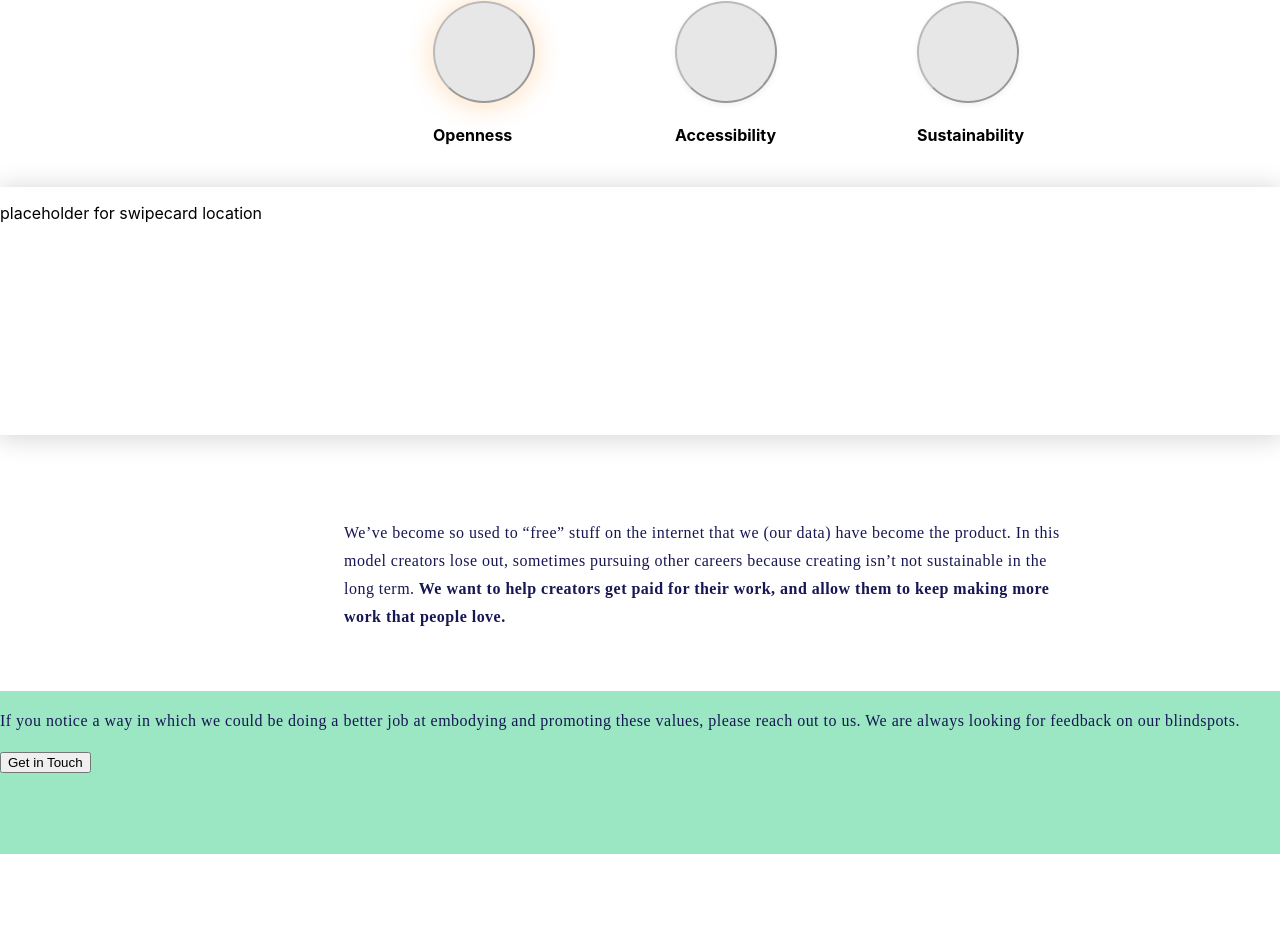
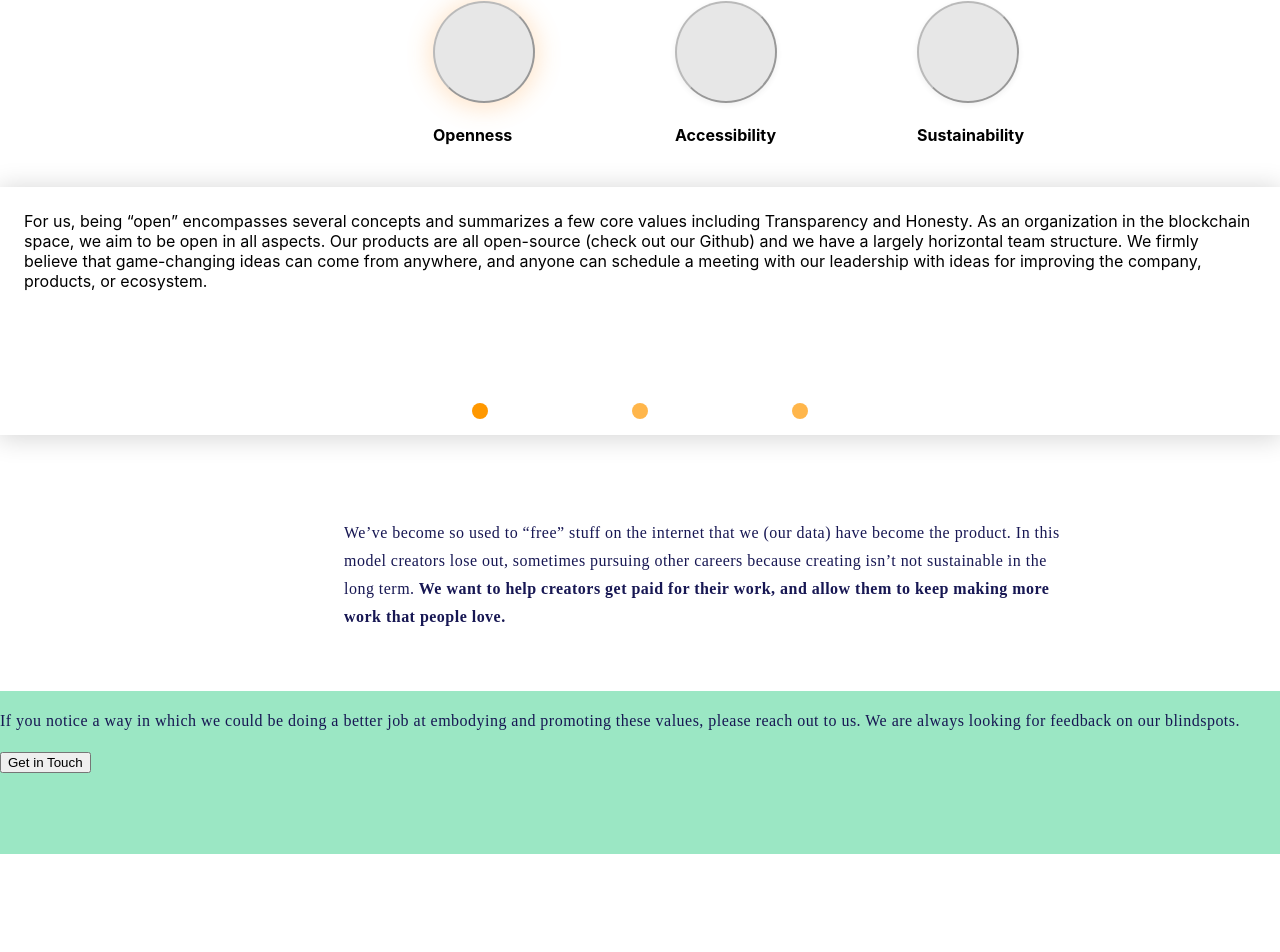
Before and after one commit to JmCole19/koi-aboutme, a React (Create React App) app: page / in a window 1280 px wide. Shown: the part 2242-3194 px from the top of the page. Built offline with nearby package versions, Linux system fonts and the light colour scheme.

Commit message:
working on Swipe card feature

```diff
--- a/package.json
+++ b/package.json
@@ -5,6 +5,7 @@
   "dependencies": {
     "@material-ui/core": "^4.11.4",
     "@material-ui/icons": "^4.11.2",
+    "@material-ui/lab": "^4.0.0-alpha.58",
     "@material-ui/styles": "^4.11.4",
     "@testing-library/jest-dom": "^5.11.4",
     "@testing-library/react": "^11.1.0",
--- a/src/components/appBoard/content.js
+++ b/src/components/appBoard/content.js
@@ -1,5 +1,6 @@
 import React from 'react';
 import '../../css/content.css';
+import SwipeCard from '../swipeCard/swipecard.js';
 // import backStyle from '../../css/stylesjs/background';
 
 export default function Board() {
@@ -122,7 +123,7 @@ export default function Board() {
                 {/* ----------------------------- */}
 
                 <div id='swipe-card'>
-                    <p>placeholder for swipecard location</p>
+                    <SwipeCard />
                 </div>
 
                 {/* ----------------------------- */}
--- /dev/null
+++ b/src/components/swipeCard/swipeCard.css
@@ -0,0 +1,25 @@
+.ellipse {
+    color: orange;
+    height: 20px;
+    width: 20px;
+    border-radius: 50%;
+}
+
+.ellipse-selected {
+    color: purple;
+    height: 22px;
+    width: 22px;
+    border-radius: 50%;
+}
+
+.selector {
+    background: #FFFFFF;
+    position: absolute;
+    bottom: 0;
+    align-self: center;
+    color: black;
+}
+
+#selected {
+    color: purple;
+}
--- /dev/null
+++ b/src/components/swipeCard/swipecard.js
@@ -0,0 +1,56 @@
+import React from 'react';
+import './swipeCard.css';
+import { makeStyles } from '@material-ui/core/styles';
+import { orange } from '@material-ui/core/colors';
+import FiberManualRecordIcon from '@material-ui/icons/FiberManualRecord';
+import AppBar from '@material-ui/core/AppBar';
+import Tab from '@material-ui/core/Tab';
+import TabContext from '@material-ui/lab/TabContext';
+import TabList from '@material-ui/lab/TabList';
+import TabPanel from '@material-ui/lab/TabPanel';
+
+const useStyles = makeStyles((theme) => ({
+    root: {
+        flexGrow: 1,
+        backgroundColor: '#FFFFFF',
+    }
+}));
+
+export default function SwipeCard() {
+
+    const classes = useStyles();
+    const [value, setValue] = React.useState('1');
+    const icon = <FiberManualRecordIcon style={{ color: orange[500] }} />;
+
+    function handleChange(event, newValue, newStyle) {
+        setValue(newValue);
+    }
+
+    return (
+        <div className={classes.root}>
+            <TabContext value={value}>
+                <TabPanel value="1">
+                    For us, being “open” encompasses several concepts and summarizes a few core values including Transparency and Honesty. As an organization in the blockchain space, we aim to be open in all aspects. Our products are all open-source (check out our Github) and we have a largely horizontal team structure.
+                    We firmly believe that game-changing ideas can come from anywhere, and anyone can schedule a meeting with our leadership with ideas for improving the company, products, or ecosystem.
+                </TabPanel>
+                <TabPanel value="2">
+                    Accessibility is often used as a catch-all for “We care about people!” While we definitely do care about people, we see accessibility in a bigger scope. Yes, we are actively and constantly working to make our products more usable for people of all abilities. But we are also focusing on how Koi can empower equitable access to information around the world.
+                    We also started the Koi Foundation to help people with great ideas build innovative new projects on Koi, regardless of access to other funding.
+                </TabPanel>
+                <TabPanel value="3">
+                    One big criticism of popular blockchains is that they are terrible for the environment. Proof of Work  requires an enormous amount of energy. At Koi, we developed a new verification method, Proof of Real Traffic, to engage all the benefits of blockchain without such environmental harm.
+                    he current ad economy is unsustainable, getting more annoying and paywalls more frustrating.
+                    We are creating an ecosystem where creators are compensated fairly as a sustainable solution.
+                </TabPanel>
+                <AppBar position="static">
+                    <TabList onChange={handleChange} className='selector' indicatorColor='#FFFFFF'>
+                        <Tab icon={icon} value="1" />
+                        <Tab icon={icon} value="2" />
+                        <Tab icon={icon} value="3" />
+                    </TabList>
+                </AppBar>
+            </TabContext>
+        </div>
+    )
+
+}
```
Also changed, not shown: 1 other file (tests, documents, lock files or other folders).
